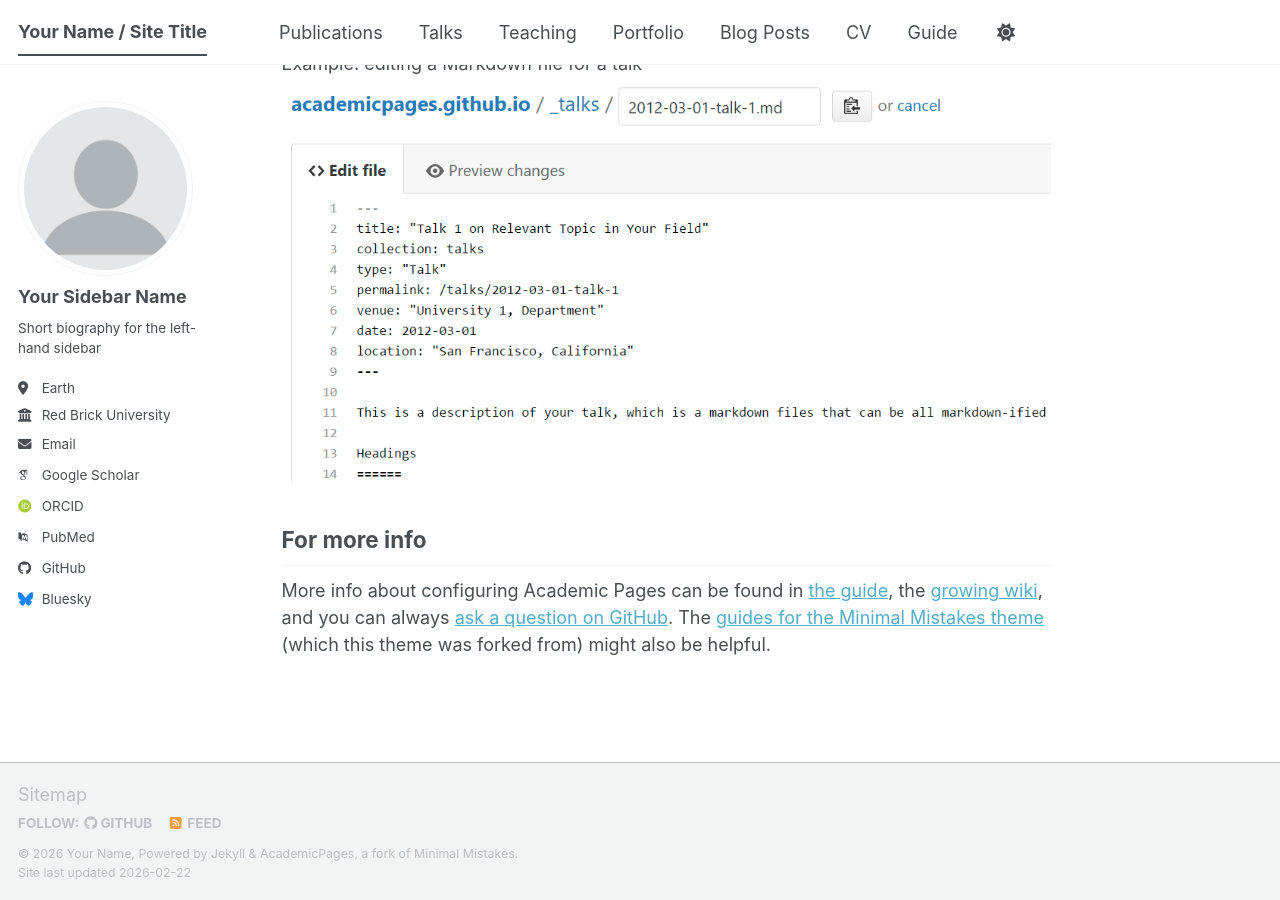
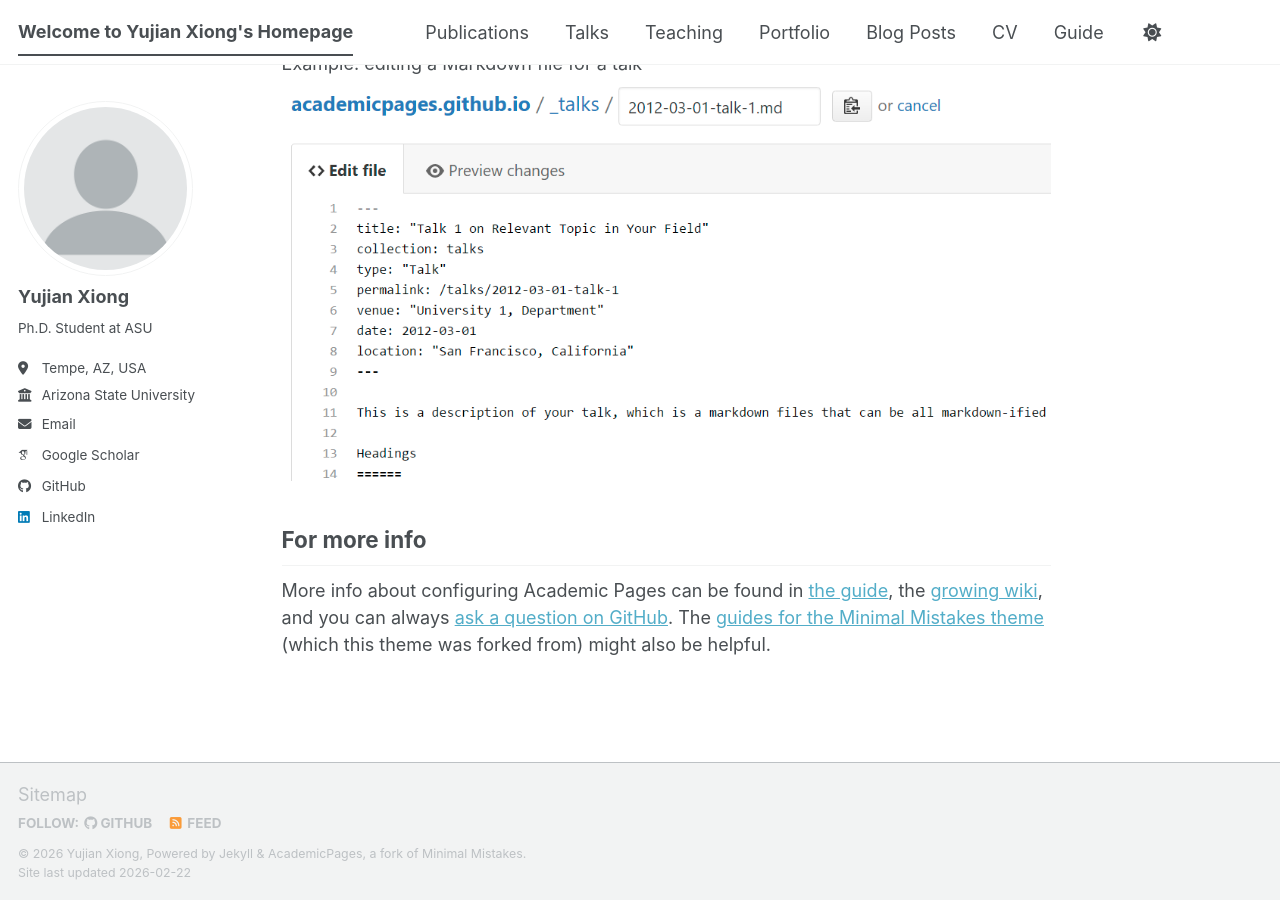
Before and after one commit to PigeonXiong/PigeonXiong.github.io, a Jekyll site: the page built from _pages/about.md, in a window 1280 px wide and 900 px high, scrolled down 2720 px. Built offline with Jekyll 4.4.1, drawn with Linux system fonts in a browser that asks for light colours; some web fonts are replaced; a script bundle is joined from its source files by our own code; library files that are not in the unit come from our copies.

Commit message:
Update personal information in _config.yml

```diff
--- a/_config.yml
+++ b/_config.yml
@@ -9,9 +9,9 @@
 # Basic Site Settings
 locale                   : "en-US"
 site_theme               : "default" # The available themes options are "default", "air", "sunrise", "mint", "dirt" and "contrast"
-title                    : "Your Name / Site Title"
+title                    : "Welcome to Yujian Xiong's Homepage"
 title_separator          : "-"
-name                     : &name "Your Name"
+name                     : &name "Yujian Xiong"
 description              : &description "Your Name's academic portfolio"   # Update this with a general description of your site, this is the default if not overridden by a page
 url                      : https://academicpages.github.io # The base hostname & protocol for your site e.g. "https://[your GitHub username].github.io",
                                                            # or if you already have some other page hosted on Github then use "https://[your GitHub username].github.io/[Your Repo Name]"
@@ -24,24 +24,24 @@ repository               : "academicpages/academicpages.github.io"
 author:
   # Biographic information
   avatar           : "profile.png"
-  name             : "Your Sidebar Name"
-  pronouns         : # example: "she/her"
-  bio              : "Short biography for the left-hand sidebar"
-  location         : "Earth"
-  employer         : "Red Brick University"
+  name             : "Yujian Xiong"
+  pronouns         : # example: "he/him"
+  bio              : "Ph.D. Student at ASU"
+  location         : "Tempe, AZ, USA"
+  employer         : "Arizona State University"
   uri              : # URL
-  email            : "none@example.org"
+  email            : "yxiong42@asu.edu"
 
   # Academic websites
   academia         : # URL
   arxiv            : # URL - Update with the correct link to your profile
-  googlescholar    : "https://scholar.google.com/citations?user=PS_CX0AAAAAJ"
+  googlescholar    : "https://scholar.google.com/citations?user=93BhiIsAAAAJ"
   inspire-hep      : # URL
   impactstory      : # URL
-  orcid            : "https://orcid.org/yourorcidurl"
+  orcid            : # TODO
   semantic         : # URL
   ssrn             : # URL
-  pubmed           : "https://www.ncbi.nlm.nih.gov/pubmed/?term=john+snow"
+  pubmed           : # TODO
   researchgate     : # URL
   scopus           : # URL
   zotero           : # URL
@@ -51,13 +51,13 @@ author:
   bitbucket        : # Username - Update with your username on the site
   codepen          : # Username
   dribbble         : # Username
-  github           : "academicpages"
+  github           : "PigeonXiong"
   kaggle           : # Username
   stackoverflow    : # User number or user number and name (i.e., use "1" or "1/jeff-atwood")
 
   # Social media
   artstation       : # Username
-  bluesky          : "bsky.app" # Replace this with you Bluesky username
+  bluesky          : # Replace this with you Bluesky username
   facebook         : # Username
   flickr           : # Username
   foursquare       : # Username
@@ -66,7 +66,7 @@ author:
   keybase          : # Username
   instagram        : # Username
   lastfm           : # Username
-  linkedin         : # Username
+  linkedin         : yujianxiong
   mastodon         : # URL
   medium           : # URL
   pinterest        : # Username
```
